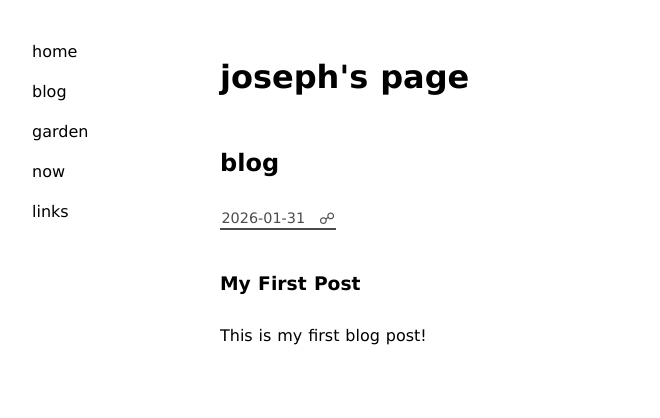
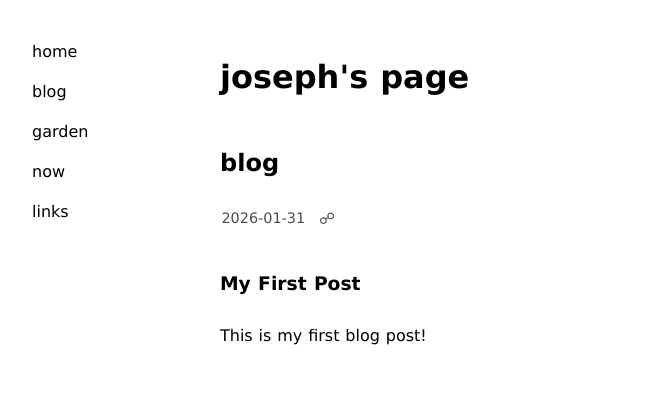
Before and after one commit to jomolin/page, a Jekyll site: the page built from blog.html, in a window 1280 px wide. Shown: the top 418 px of the page, without its empty margins (60-720 px from the left). Built offline with Jekyll 4.4.1, drawn with Linux system fonts in a browser that asks for light colours.

Commit message:
fix permalink styling

```diff
--- a/blog.html
+++ b/blog.html
@@ -20,7 +20,7 @@ title: blog
   }
 
   time a {
-    text-decoration: none;
+    border-bottom: none;
   }
 
   time a::after {
```
